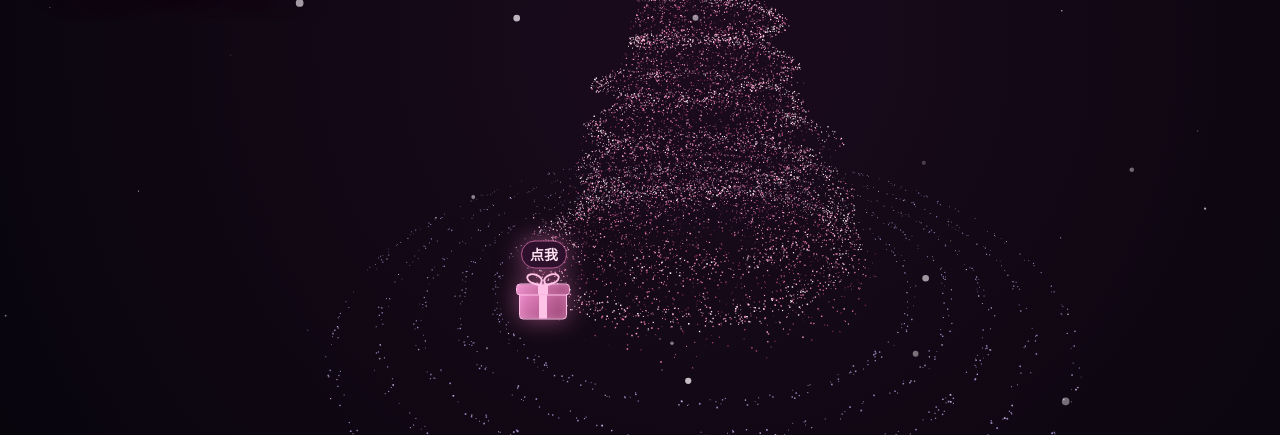
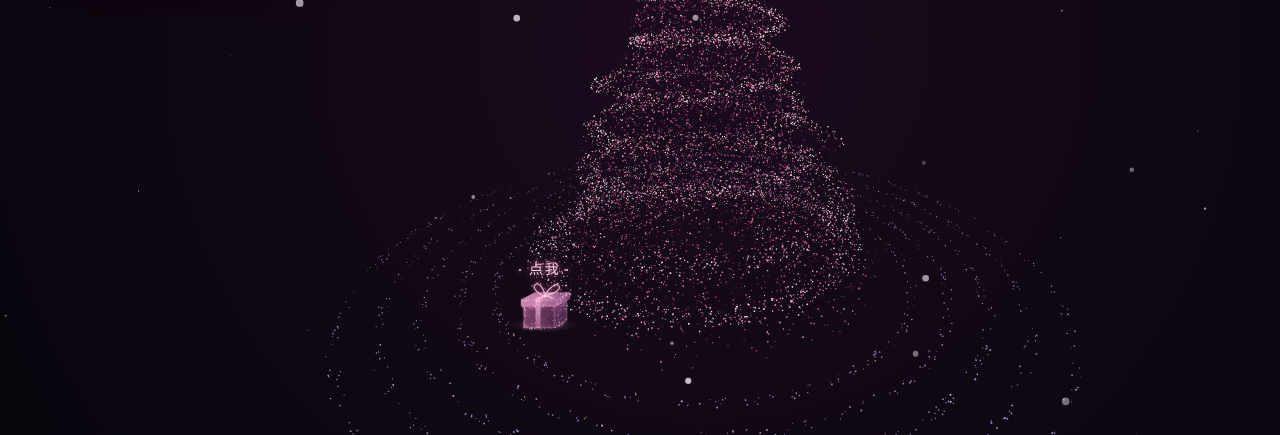
Before and after one commit to shunading-commits/Christmas-Tree, a plain HTML site: page dingdingwa-gift/scene.html in a window 1280 px wide. Shown: the part 365-800 px from the top of the page. Drawn offline with Linux system fonts and the light colour scheme; animation ran at ten frames a second.

Commit message:
Blend the gift box into the Christmas particle scene

```diff
--- a/dingdingwa-gift/scene.html
+++ b/dingdingwa-gift/scene.html
@@ -25,16 +25,34 @@
     }
 
     h1 span { letter-spacing: .06em; overflow-wrap: anywhere; }
-    .gift { position: absolute; z-index: 1; left: clamp(34px, var(--gift-x, 33%), calc(100% - 34px)); top: clamp(76px, var(--gift-y, 81%), calc(100% - 36px)); transform: translate(-50%, -50%); border: 0; background: none; padding: 8px 5px; width: 66px; cursor: pointer; color: #fff0f7; filter: drop-shadow(0 0 12px #e978b78c); }
+    .gift {
+      position: absolute; z-index: 1; left: clamp(38px, var(--gift-x, 33%), calc(100% - 38px));
+      top: clamp(76px, var(--gift-y, 81%), calc(100% - 38px)); transform: translate(-50%, -50%);
+      display: grid; justify-items: center; width: 76px; min-height: 74px; padding: 0; border: 0;
+      background: none; color: #f9d0e5; cursor: pointer; isolation: isolate;
+    }
     .gift:focus-visible, .close:focus-visible { outline: 2px solid #fff0f7; outline-offset: 4px; border-radius: 8px; }
-    .tag { position: absolute; bottom: calc(100% - 2px); left: 50%; transform: translateX(-50%); padding: 3px 8px; border: 1px solid #b35c91; border-radius: 999px; background: #2d102b; color: #ffe1f1; white-space: nowrap; font: 600 14px/1.4 system-ui, sans-serif; }
-    .box { position: relative; display: block; width: 54px; height: 45px; }
-    .gift-base, .lid { position: absolute; border: 1px solid #ffbde8; box-sizing: border-box; box-shadow: inset 0 0 8px #ffc0e665; background: linear-gradient(90deg, transparent 41%, #ffc3e7 41% 59%, transparent 59%), linear-gradient(135deg,#ed8aca,#994373); border-radius: 4px; }
-    .gift-base { inset: 15px 3px 0; }
-    .lid { inset: 9px 0 auto; height: 12px; transform-origin: 12% 80%; transition: transform .43s cubic-bezier(.18,.68,.3,1.22); }
-    .lid::before, .lid::after { content: ""; position: absolute; bottom: 100%; left: 50%; width: 13px; height: 7px; border: 2px solid #ffc3e7; border-radius: 70% 70% 10% 70%; transform: translateX(-100%) rotate(18deg); }
-    .lid::after { transform: scaleX(-1) rotate(18deg); }
-    .gift[aria-expanded="true"] .lid { transform: translate(-5px,-12px) rotate(-23deg); }
+    .tag {
+      position: relative; z-index: 1; grid-area: 1 / 1; align-self: start; margin-top: -1px; white-space: nowrap;
+      padding: 0 8px; color: inherit; font: 500 14px/1.5 "PingFang SC", "Microsoft YaHei", sans-serif;
+      letter-spacing: .12em; text-indent: .12em; text-shadow: 0 0 8px #ed82bd, 0 1px 4px #190817;
+    }
+    .tag::before, .tag::after {
+      content: ""; position: absolute; top: 48%; width: 2px; height: 2px; border-radius: 50%;
+      background: #fac4df; box-shadow: 0 0 5px #ffc2e4;
+    }
+    .tag::before { left: 0; }
+    .tag::after { right: 0; }
+    .box { grid-area: 1 / 1; align-self: end; position: relative; display: block; width: 70px; height: 61px; }
+    .box::before {
+      content: ""; position: absolute; inset: 77% 0 1%; border-radius: 50%;
+      background: radial-gradient(ellipse, #e68fb856, #a6549b20 45%, transparent 72%);
+      transform: translateY(-1px);
+    }
+    .gift-base, .lid { position: absolute; inset: 0; width: 100%; height: 100%; }
+    .lid { transform-origin: 18% 56%; transition: transform .39s cubic-bezier(.19,.73,.29,1.1); }
+    .gift:not(:disabled):hover .tag, .gift:focus-visible .tag { color: #fff2fa; }
+    .gift[aria-expanded="true"] .lid { transform: translate(-4px,-11px) rotate(-26deg); }
     dialog { box-sizing: border-box; width: min(92vw, 630px); max-height: 90vh; max-height: 90dvh; background: #1b0c1e; color: #fff0f7; border: 1px solid #aa538a; border-radius: 18px; padding: 46px 12px 12px; box-shadow: 0 14px 70px #000b; }
     dialog[open] { animation: reveal .34s ease-out both; }
     dialog::backdrop { background: #090411cf; }
@@ -51,7 +69,7 @@
     <h1>Merry Christmas<span lang="zh-Hans">%%RECIPIENT%%</span></h1>
 
     <button class="gift" type="button" aria-label="打开礼物" aria-haspopup="dialog" aria-expanded="false">
-      <span class="tag">点我</span><span class="box" aria-hidden="true"><span class="gift-base"></span><span class="lid"></span></span>
+      <span class="tag">点我</span><span class="box" aria-hidden="true"><canvas class="gift-base"></canvas><canvas class="lid"></canvas></span>
     </button>
     <dialog aria-label="礼物照片">
       <button class="close" type="button" aria-label="关闭礼物照片">×</button>
@@ -179,7 +197,111 @@
     }
 
 
+    function drawGiftArt(base, cover) {
+      const ratio = Math.min(devicePixelRatio || 1, 3);
+      const width = 70;
+      const height = 61;
+      const [body, lid] = [base, cover].map(layer => {
+        layer.width = Math.round(width * ratio);
+        layer.height = Math.round(height * ratio);
+        const ink = layer.getContext('2d');
+        ink.scale(layer.width / 76, layer.height / 66);
+        return ink;
+      });
+
+      const shades = ['#a94c84', '#e679a9', '#ffaacf', '#ffdded', '#fff4fa'];
+      let seed = 17429;
+      function sparkle() {
+        seed = (Math.imul(1664525, seed) + 1013904223) >>> 0;
+        return seed / 4294967296;
+      }
+      function fleck(ink, x, y, strength) {
+        const size = .35 + sparkle() * 1.12;
+        ink.fillStyle = shades[Math.floor(sparkle() * shades.length)];
+        ink.globalAlpha = strength * (.35 + sparkle() * .65);
+        ink.fillRect(x, y, size, size);
+      }
+      function facet(ink, corners, light, shadow, density) {
+        const [a, b, c, d] = corners;
+        ink.beginPath();
+        ink.moveTo(...a);
+        for (const point of [b, c, d]) ink.lineTo(...point);
+        ink.closePath();
+        const paint = ink.createLinearGradient(...a, ...c);
+        paint.addColorStop(0, light);
+        paint.addColorStop(1, shadow);
+        ink.fillStyle = paint;
+        ink.fill();
+        ink.strokeStyle = '#e5a1c584';
+        ink.lineWidth = .5;
+        ink.stroke();
+
+        ink.save();
+        ink.clip();
+        for (let n = 0; n < density; n++) {
+          const u = sparkle();
+          const v = sparkle();
+          const x = (a[0] * (1 - u) + b[0] * u) * (1 - v) + (d[0] * (1 - u) + c[0] * u) * v;
+          const y = (a[1] * (1 - u) + b[1] * u) * (1 - v) + (d[1] * (1 - u) + c[1] * u) * v;
+          fleck(ink, x, y, .58);
+        }
+        ink.restore();
+      }
+      function edge(ink, start, end, count) {
+        ink.save();
+        ink.shadowColor = '#ea8dc3';
+        ink.shadowBlur = 3;
+        for (let n = 0; n < count; n++) {
+          const t = sparkle();
+          fleck(ink, start[0] + (end[0] - start[0]) * t + (sparkle() - .5) * 1.7,
+            start[1] + (end[1] - start[1]) * t + (sparkle() - .5) * 1.7, .9);
+        }
+        ink.restore();
+      }
+
+      facet(body, [[16,36],[49,36],[63,28],[30,28]], '#d282b28c', '#271229dc', 31);
+      facet(body, [[49,36],[63,28],[63,51],[49,59]], '#a95c9ba8', '#402245d9', 44);
+      facet(body, [[16,36],[49,36],[49,59],[16,59]], '#b76394b0', '#4a254ad1', 80);
+      facet(body, [[29,36],[34,36],[34,59],[29,59]], '#fac0e5b0', '#b75c99a8', 18);
+      edge(body, [16,36], [16,59], 19);
+      edge(body, [16,59], [49,59], 33);
+      edge(body, [49,59], [63,51], 18);
+
+      facet(lid, [[13,29],[51,29],[66,21],[28,21]], '#f2aacddd', '#a15f9ac2', 74);
+      facet(lid, [[51,29],[66,21],[66,28],[51,36]], '#ca78a7d9', '#774474dd', 24);
+      facet(lid, [[13,29],[51,29],[51,36],[13,36]], '#e79cc6db', '#a8629cdd', 45);
+      facet(lid, [[29,29],[34,29],[49,21],[44,21]], '#ffe2f1d9', '#eca0c9be', 14);
+      facet(lid, [[29,29],[34,29],[34,36],[29,36]], '#ffe2f1d9', '#d98abacb', 8);
+      edge(lid, [13,29], [51,29], 42);
+      edge(lid, [51,29], [66,21], 21);
+      edge(lid, [13,36], [51,36], 27);
+
+      lid.save();
+      lid.strokeStyle = '#f7bbdb';
+      lid.lineWidth = 1.18;
+      lid.lineCap = 'round';
+      lid.shadowColor = '#ee89bd';
+      lid.shadowBlur = 4;
+      lid.beginPath();
+      lid.moveTo(39, 25);
+      lid.bezierCurveTo(33, 24, 25, 16, 28, 13);
+      lid.bezierCurveTo(32, 9, 38, 16, 39, 25);
+      lid.bezierCurveTo(42, 17, 51, 10, 54, 14);
+      lid.bezierCurveTo(58, 18, 47, 23, 39, 25);
+      lid.moveTo(39, 25);
+      lid.bezierCurveTo(36, 26, 33, 27, 29, 27);
+      lid.moveTo(39, 25);
+      lid.bezierCurveTo(42, 25, 44, 26, 48, 27);
+      lid.stroke();
+      lid.fillStyle = '#ffe4f2';
+      lid.beginPath();
+      lid.arc(39, 25, 1.35, 0, tau);
+      lid.fill();
+      lid.restore();
+    }
+
     const gift = document.querySelector('.gift');
+    drawGiftArt(gift.querySelector('.gift-base'), gift.querySelector('.lid'));
     const dialog = document.querySelector('dialog');
     const photo = dialog.querySelector('img');
     const status = dialog.querySelector('.photo-status');
```
